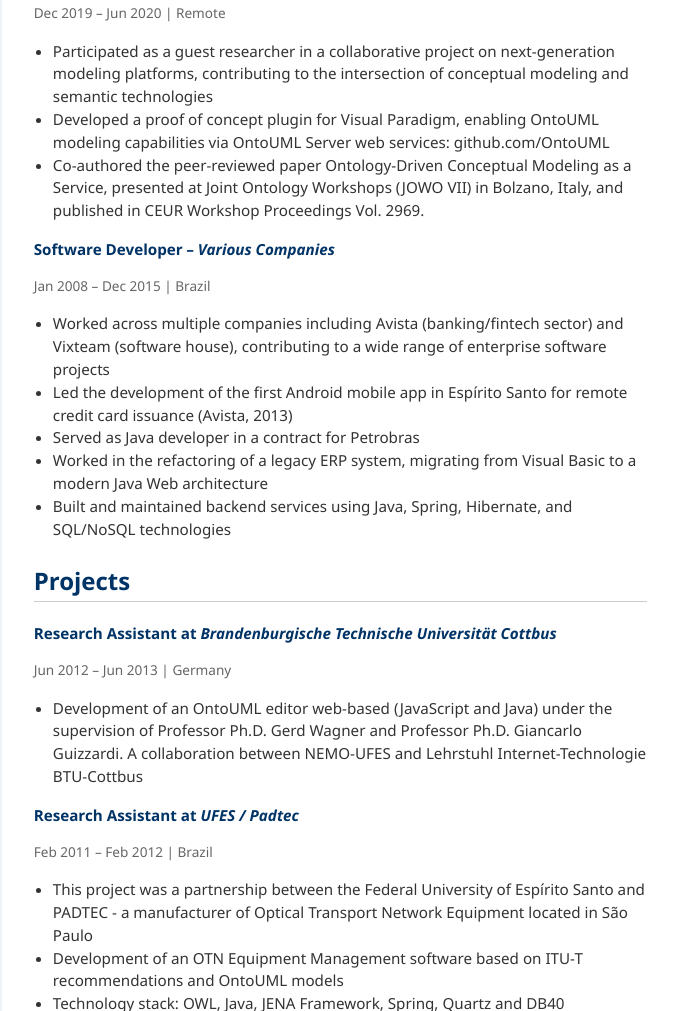
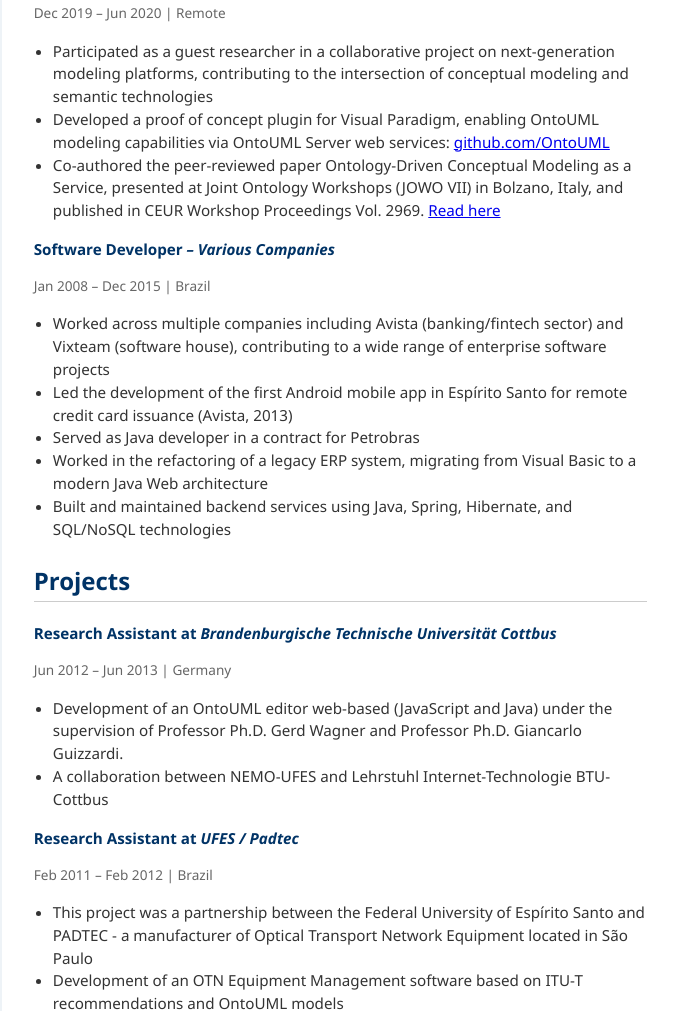
Before and after one commit to victorviola/victorviola.github.io, a plain HTML site: page index.html in a window 1280 px wide. Shown: the part 1570-2581 px from the top of the page, without its empty margins (493-1171 px from the left). Drawn offline with Linux system fonts and the light colour scheme.

Commit message:
Update index.html

```diff
--- a/index.html
+++ b/index.html
@@ -140,8 +140,8 @@
         <p class="date-location">Dec 2019 – Jun 2020 | Remote</p>
         <ul>
           <li>Participated as a guest researcher in a collaborative project on next-generation modeling platforms, contributing to the intersection of conceptual modeling and semantic technologies</li>
-          <li>Developed a proof of concept plugin for Visual Paradigm, enabling OntoUML modeling capabilities via OntoUML Server web services: github.com/OntoUML</li>
-          <li>Co-authored the peer-reviewed paper Ontology-Driven Conceptual Modeling as a Service, presented at Joint Ontology Workshops (JOWO VII) in Bolzano, Italy, and published in CEUR Workshop Proceedings Vol. 2969.</li>
+          <li>Developed a proof of concept plugin for Visual Paradigm, enabling OntoUML modeling capabilities via OntoUML Server web services: <a href="github.com/OntoUML">github.com/OntoUML</a></li>
+          <li>Co-authored the peer-reviewed paper Ontology-Driven Conceptual Modeling as a Service, presented at Joint Ontology Workshops (JOWO VII) in Bolzano, Italy, and published in CEUR Workshop Proceedings Vol. 2969. <a href="https://www.linkedin.com/in/victorviola/overlay/1635471373747/single-media-viewer/?profileId=ACoAABLDc2gBsLVlKqyPfcRtxX27PgkoNAxNL8E"> Read here</a></li>
         </ul>
 
         <p class="job-title">Software Developer <span class="company">– Various Companies</span></p>
@@ -160,7 +160,8 @@
         <p class="job-title">Research Assistant at <span class="company">Brandenburgische Technische Universität Cottbus</span></p>
         <p class="date-location">Jun 2012 – Jun 2013 | Germany</p>
         <ul>
-          <li>Development of an OntoUML editor web-based (JavaScript and Java) under the supervision of Professor Ph.D. Gerd Wagner and Professor Ph.D. Giancarlo Guizzardi. A collaboration between NEMO-UFES and Lehrstuhl Internet-Technologie BTU-Cottbus</li>
+          <li>Development of an OntoUML editor web-based (JavaScript and Java) under the supervision of Professor Ph.D. Gerd Wagner and Professor Ph.D. Giancarlo Guizzardi.</li>
+          <li>A collaboration between NEMO-UFES and Lehrstuhl Internet-Technologie BTU-Cottbus</li>
         </ul>
         <p class="job-title">Research Assistant at <span class="company">UFES / Padtec</span></p>
         <p class="date-location">Feb 2011 – Feb 2012 | Brazil</p>
```
